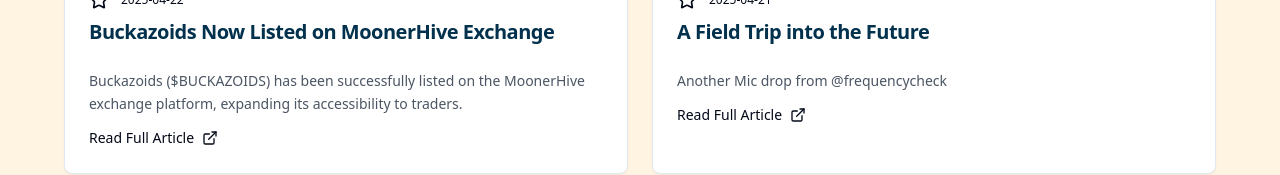
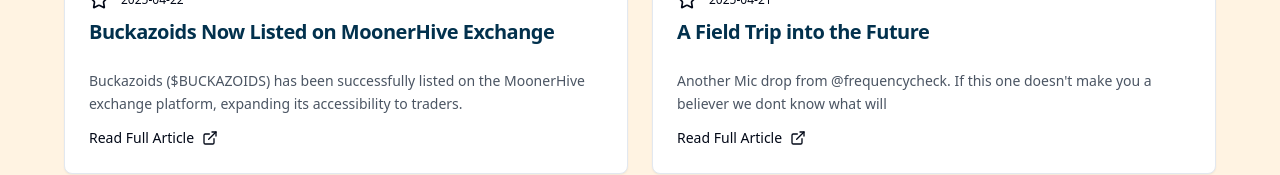
Before and after one commit to Morgen33/buckazoids-bitcoin-echo, a React (Vite) app: page /news in a window 1280 px wide. Shown: the part 509-684 px from the top of the page. Built offline with nearby package versions, Linux system fonts and the light colour scheme.

Commit message:
Add content to news item
Add a new news item with content about a field trip.

```diff
--- a/src/components/news/NewsList.tsx
+++ b/src/components/news/NewsList.tsx
@@ -1,3 +1,4 @@
+
 import { Card, CardContent, CardHeader, CardTitle } from "@/components/ui/card";
 import { ExternalLink, Star } from "lucide-react";
 
@@ -15,7 +16,7 @@ const newsItems = [
     id: 5,
     title: "A Field Trip into the Future",
     date: "2025-04-21",
-    summary: "Another Mic drop from @frequencycheck",
+    summary: "Another Mic drop from @frequencycheck. If this one doesn't make you a believer we dont know what will",
     content: "Explore this fascinating journey into the future of digital currency with @frequencycheck's latest insights.",
     link: "https://x.com/frequencycheck/status/1913670288598073398",
     image: "/lovable-uploads/e6e06d2d-cca2-4094-9501-426eae197aad.png"
```
